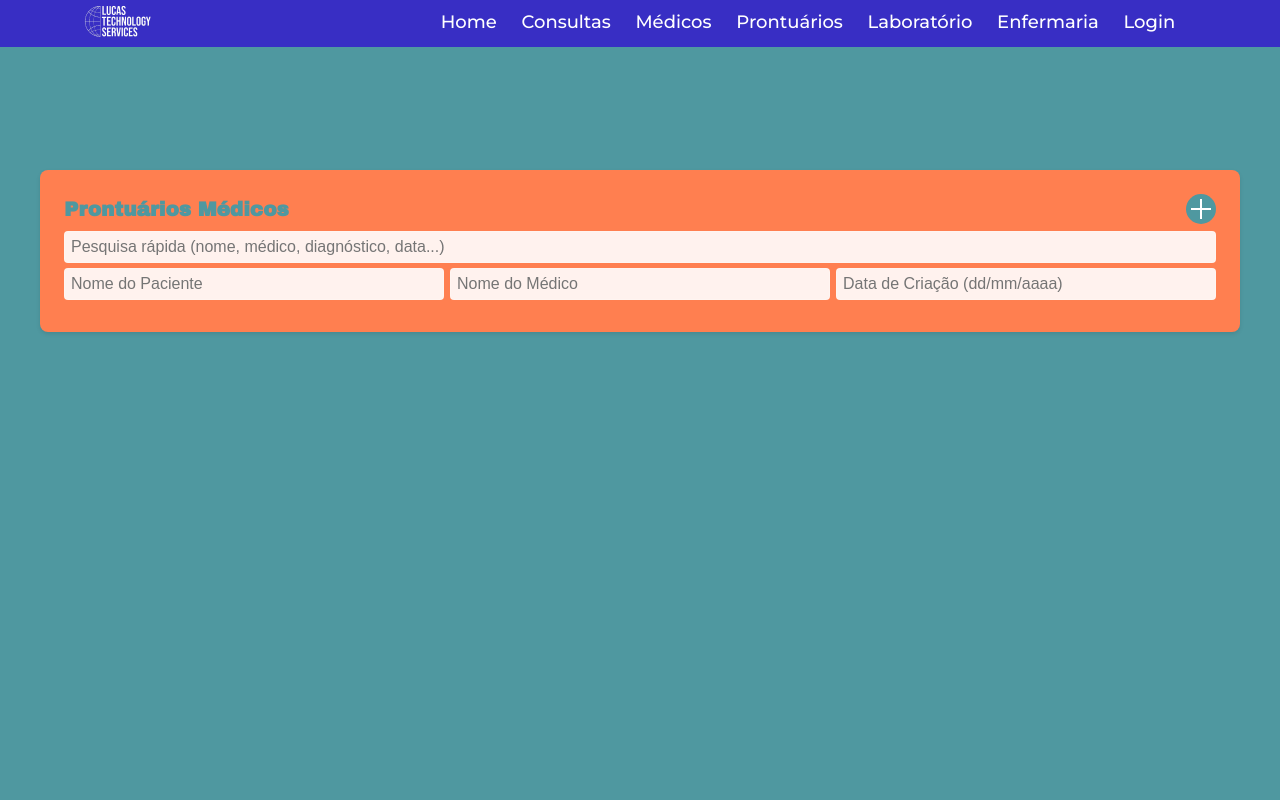
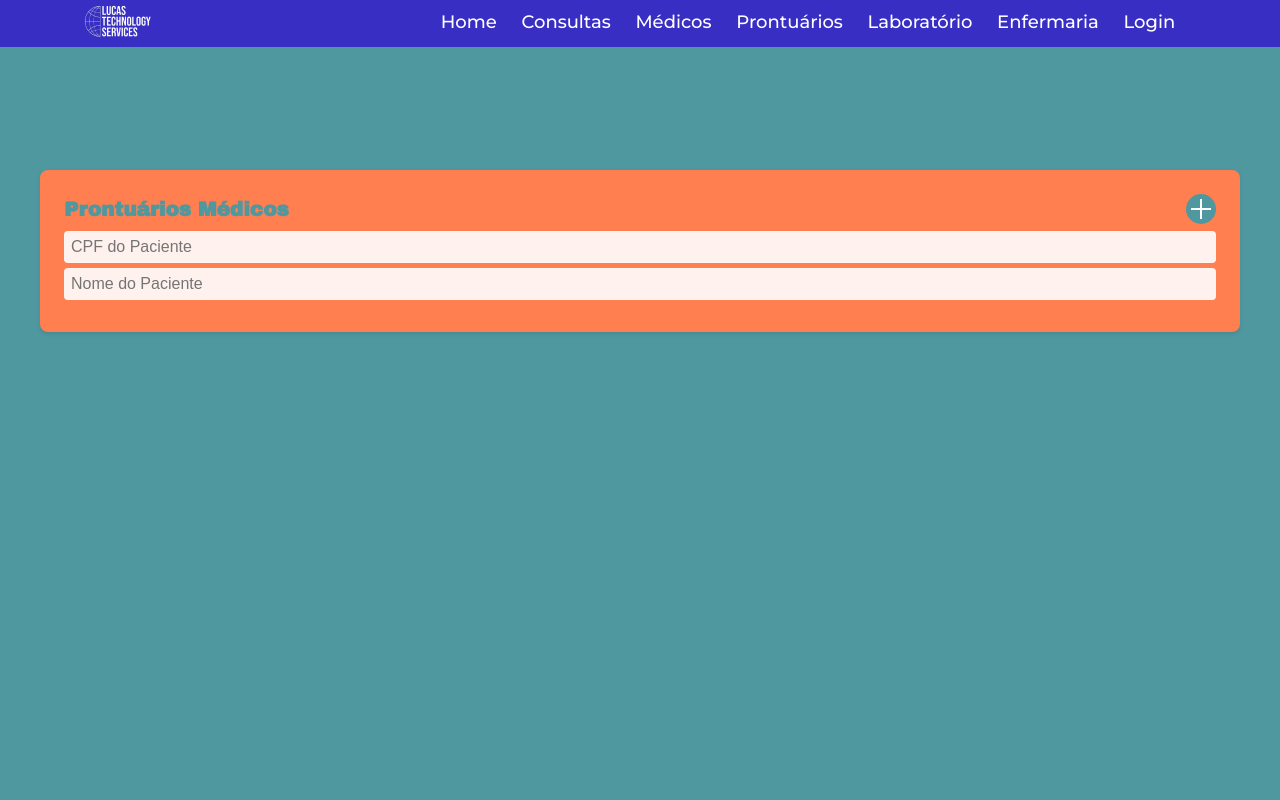
Before and after one commit to LesterCerioli/CRM-SAS, a Next.js app: page /viewingMedicalRecords in a window 1280 px wide. Shown: the top 800 px of the page. Built offline with nearby package versions, Linux system fonts and the light colour scheme; a web font is replaced by a local one.

Commit message:
issue(#56): styling improvements and field modifications.

```diff
--- a/src/components/viewingMedicalRecords/createViewingRecords.tsx
+++ b/src/components/viewingMedicalRecords/createViewingRecords.tsx
@@ -150,7 +150,7 @@ const MedicalRecords: React.FC = () => {
           <S.QuickSearchBar>
             <S.QuickSearchInput
               type="text"
-              placeholder="Pesquisa rápida (nome, médico, diagnóstico, data...)"
+              placeholder="CPF do Paciente"
               value={quickSearch}
               onChange={(e) => setQuickSearch(e.target.value)}
             />
@@ -164,18 +164,7 @@ const MedicalRecords: React.FC = () => {
                 value={patientSearch}
                 onChange={(e) => setPatientSearch(e.target.value)}
               />
-              <S.FilterInput
-                type="text"
-                placeholder="Nome do Médico"
-                value={doctorSearch}
-                onChange={(e) => setDoctorSearch(e.target.value)}
-              />
-              <S.FilterInput
-                type="text"
-                placeholder="Data de Criação (dd/mm/aaaa)"
-                value={dateSearch}
-                onChange={(e) => setDateSearch(e.target.value)}
-              />
+
             </S.FilterInputGroup>
           </S.FilterForm>
 
```
